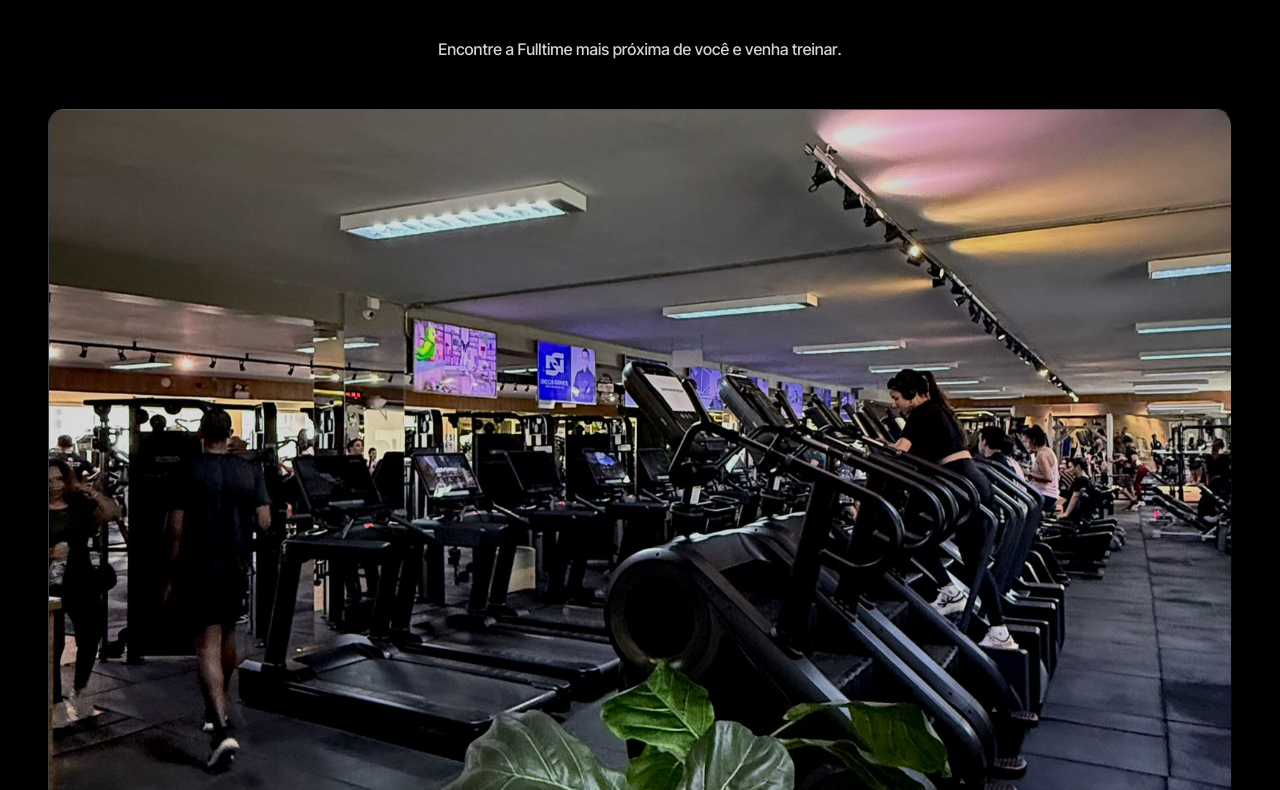
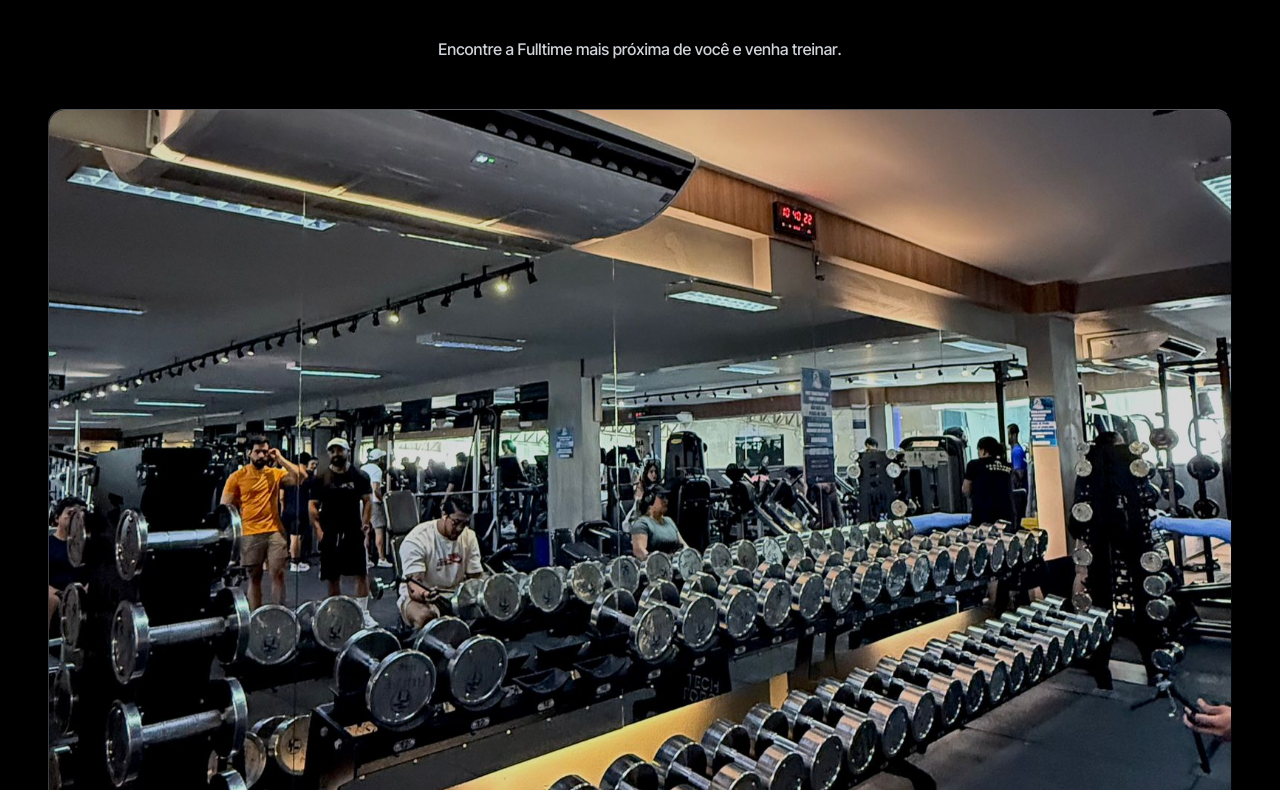
Before and after one commit to kadurm/fulltime-academia, a React (Vite) app: page / in a window 1280 px wide. Shown: the part 2670-3460 px from the top of the page. Built offline with nearby package versions, Linux system fonts and the light colour scheme.

Commit message:
style: atualiza foto do card da unidade ibituruna para a versao 02

```diff
--- a/src/pages/Home.tsx
+++ b/src/pages/Home.tsx
@@ -182,7 +182,7 @@ const Home: React.FC = () => {
               <div className="min-h-[22rem]">
                 <GlassCard hoverEffect="float" className="p-0 relative h-full w-full overflow-hidden flex flex-col">
                   <div className="w-full aspect-[4/3] md:aspect-video overflow-hidden">
-                    <img src="/[FullTime][Ibi][03].jpeg" alt="Unidade Ibituruna" className="w-full h-full object-cover transition-transform duration-500 hover:scale-110 rounded-t-2xl" />
+                    <img src="/[FullTime][Ibi][02].jpeg" alt="Unidade Ibituruna" className="w-full h-full object-cover transition-transform duration-500 hover:scale-110 rounded-t-2xl" />
                   </div>
                   <div className="p-8 flex flex-col gap-4 flex-1">
                     <h3 className="text-center font-bold text-xl">Unidade<br />Ibituruna</h3>
```
